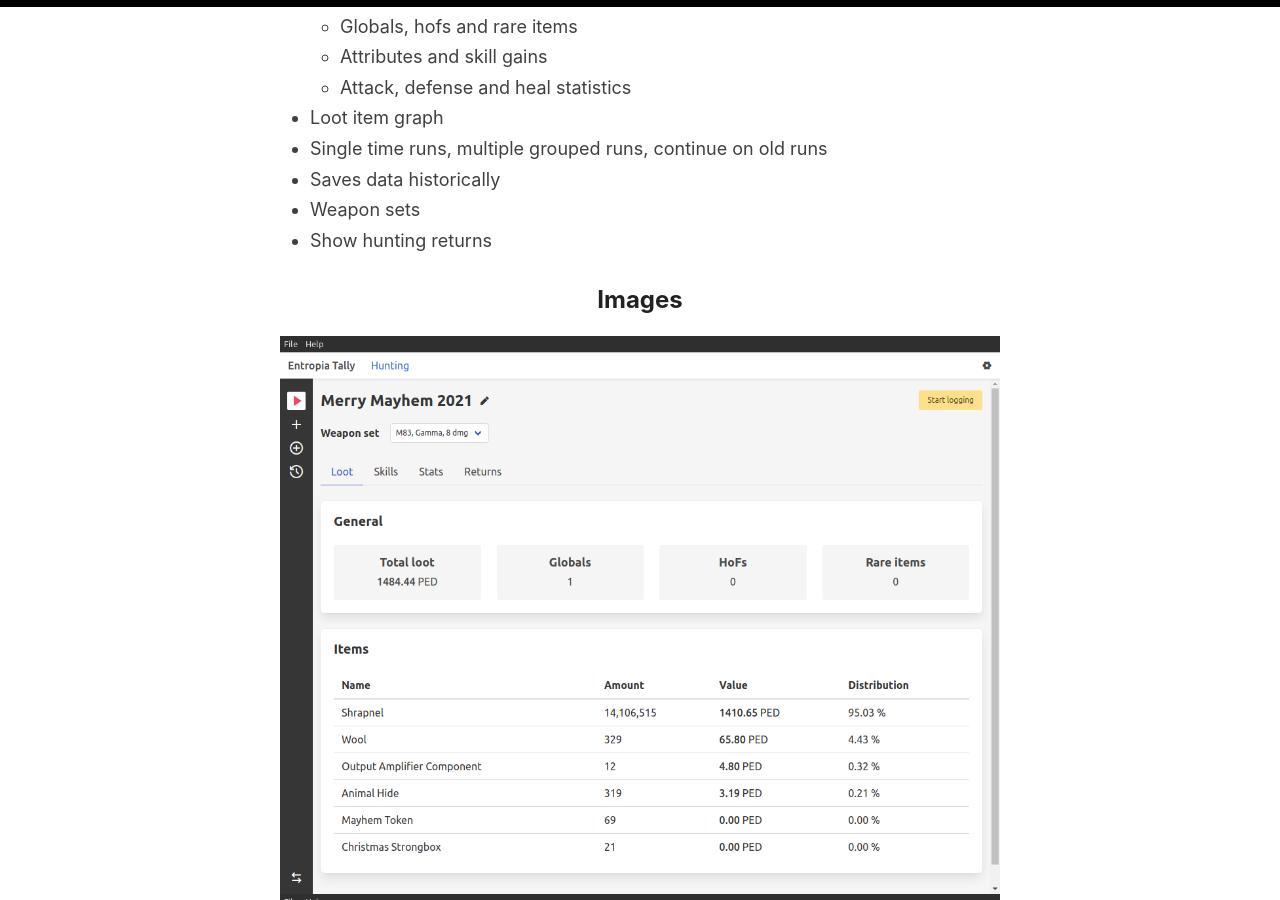
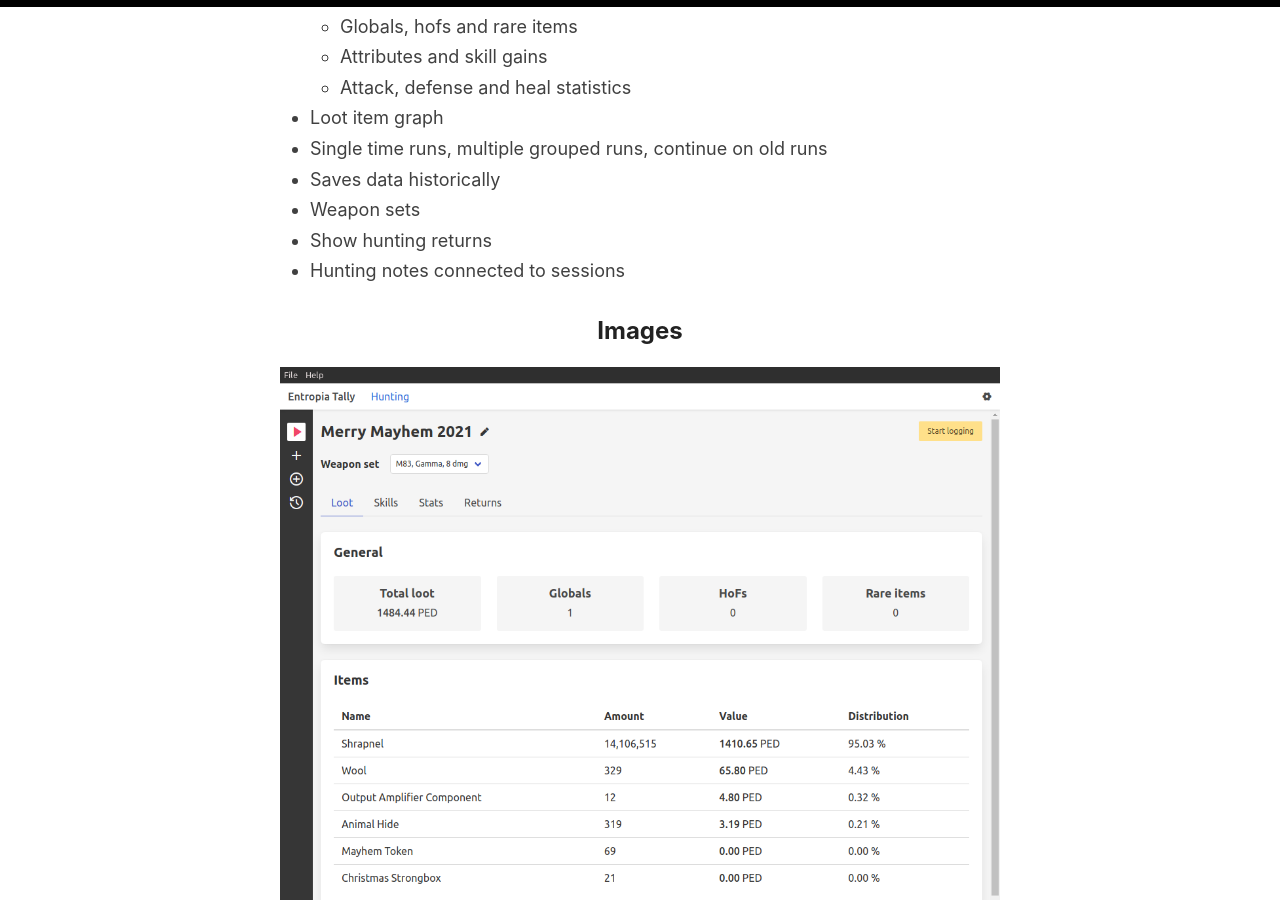
Before and after one commit to Entropia-Tracker/entropia-tracker.github.io, a Jekyll site: the page built from _pages/about.md, in a window 1280 px wide and 900 px high, scrolled down 436 px. Built offline with Jekyll 4.4.1, drawn with Linux system fonts in a browser that asks for light colours.

Commit message:
chore: update with new feature

```diff
--- a/_pages/about.md
+++ b/_pages/about.md
@@ -18,6 +18,7 @@
 - Saves data historically
 - Weapon sets
 - Show hunting returns
+- Hunting notes connected to sessions
 
 ## Images
 
```
